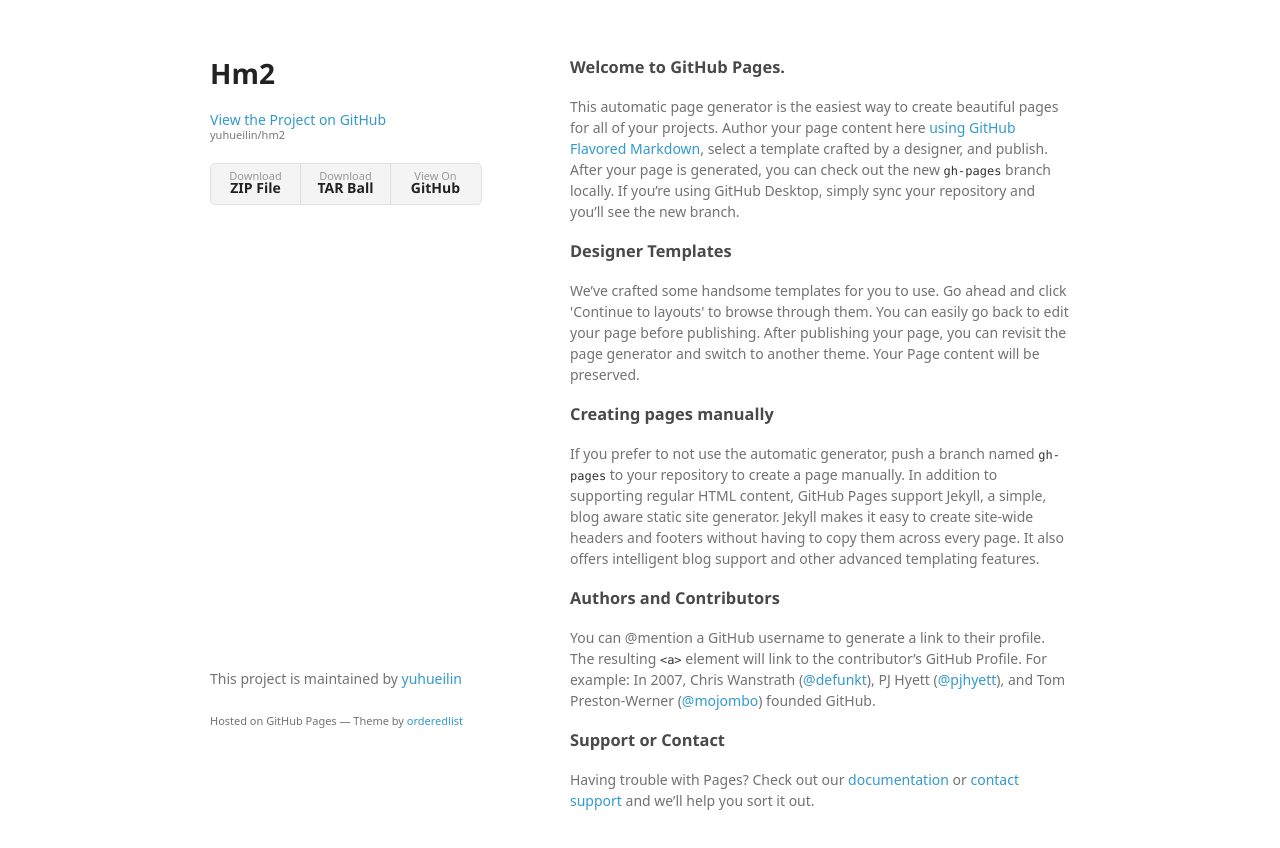
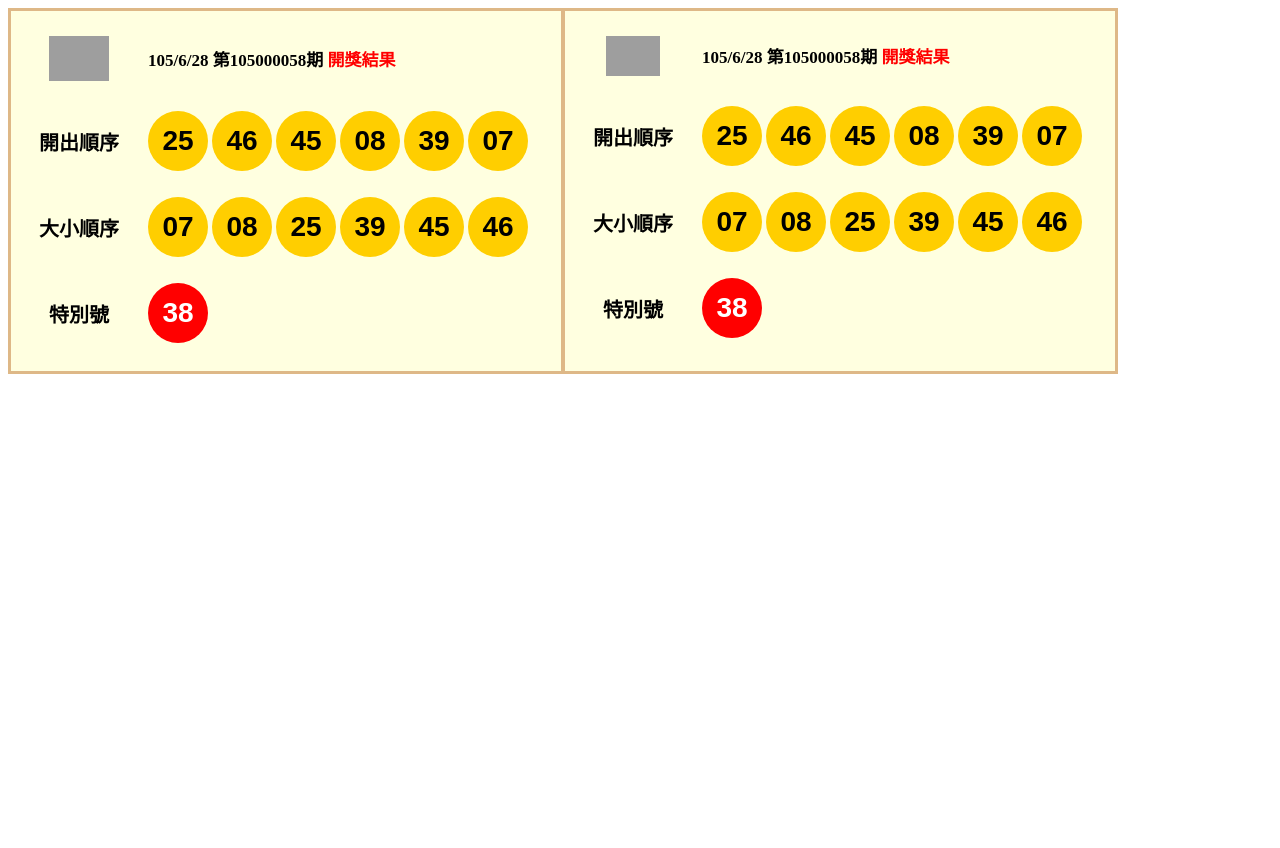
Before and after one commit to yuhueilin/HM2, a plain HTML site: page index.html in a window 1280 px wide. After the commit the page ends 800 px from the top, so only its background shows below. Drawn offline with Linux system fonts and the light colour scheme; grey boxes are pictures that could not be loaded; a web font is replaced by a local one.

Commit message:
Add files via upload

```diff
--- a/index.html
+++ b/index.html
@@ -1,64 +1,126 @@
-<!doctype html>
+<!DOCTYPE html>
 <html>
-  <head>
-    <meta charset="utf-8">
-    <meta http-equiv="X-UA-Compatible" content="chrome=1">
-    <title>Hm2 by yuhueilin</title>
+<head>
+    <meta charset="UTF-8">
+    <meta http-equiv="X-UA-Compatible" content="IE=edge">
+    <title>林育慧HW2</title>
+    <link rel="stylesheet" type="text/css" href="main.css">
+</head>
 
-    <link rel="stylesheet" href="stylesheets/styles.css">
-    <link rel="stylesheet" href="stylesheets/github-light.css">
-    <meta name="viewport" content="width=device-width">
-    <!--[if lt IE 9]>
-    <script src="//html5shiv.googlecode.com/svn/trunk/html5.js"></script>
-    <![endif]-->
-  </head>
-  <body>
-    <div class="wrapper">
-      <header>
-        <h1>Hm2</h1>
-        <p></p>
+<body>
+<link rel="stylesheet" type="text/css" href="main.css">
+<table class="outer">
+<tr>
 
-        <p class="view"><a href="https://github.com/yuhueilin/hm2">View the Project on GitHub <small>yuhueilin/hm2</small></a></p>
+ <!----------- Big Lottery ---------->
+<td>
+  <div class="biglottery">
+  <table class="inner">
+            <tr colspan="7">
+              <td> <div>&nbsp;</div> </td>
+            </tr>
+            <tr>
+                <td>
+                  <div class="top1"><img src="http://www.taiwanlottery.com.tw/images/twl_index_mine_logo_04.gif" (width="45" height="45" )>  </div>
+                </td>
+                <td colspan="6">
+                  <div class="top2"> 105/6/28&nbsp;第105000058期&nbsp;<strong>開獎結果</strong> </div>
+                </td>
+            </tr>
+            <tr colspan="7">
+              <td> <div>&nbsp;</div> </td>
+            </tr>
+            <tr>
+                <td> <div class="info1">開出順序</div> </td>
+                <td> <div class="ball">25</div> </td>
+                <td> <div class="ball">46</div> </td>
+                <td> <div class="ball">45</div> </td>
+                <td> <div class="ball">08</div> </td>
+                <td> <div class="ball">39</div> </td>
+                <td> <div class="ball">07</div> </td>
+            </tr>
+            <tr colspan="7">
+              <td> <div>&nbsp;</div> </td>
+            </tr>
+            <tr>
+                <td> <div class="info1">大小順序</div> </td>
+                <td> <div class="ord">07</div> </td>
+                <td> <div class="ord">08</div> </td>
+                <td> <div class="ord">25</div> </td>
+                <td> <div class="ord">39</div> </td>
+                <td> <div class="ord">45</div> </td>
+                <td> <div class="ord">46</div> </td>
+            </tr>
+            <tr colspan="7">
+              <td> <div>&nbsp;</div> </td>
+            </tr>
+            <tr>
+                <td> <div class="info1">特別號</div>
+                <td> <div class="sup">38</div> </td>
+            </tr>
+            <tr colspan="7">
+              <td> <div>&nbsp;</div> </td>
+            </tr>
+   </table>
+  </div>
+</td>
 
 
-        <ul>
-          <li><a href="https://github.com/yuhueilin/hm2/zipball/master">Download <strong>ZIP File</strong></a></li>
-          <li><a href="https://github.com/yuhueilin/hm2/tarball/master">Download <strong>TAR Ball</strong></a></li>
-          <li><a href="https://github.com/yuhueilin/hm2">View On <strong>GitHub</strong></a></li>
-        </ul>
-      </header>
-      <section>
-        <h3>
-<a id="welcome-to-github-pages" class="anchor" href="#welcome-to-github-pages" aria-hidden="true"><span aria-hidden="true" class="octicon octicon-link"></span></a>Welcome to GitHub Pages.</h3>
+ <!----------- Lottery(49) ---------->
+ <td>
+  <div class="Lottery49">
+  <table class="inner">
+            <tr colspan="7">
+              <td> <div>&nbsp;</div> </td>
+            </tr>
+            <tr>
+                <td>
+                  <div class="top1"><img src="http://www.taiwanlottery.com.tw/images/twl_index_mine_logo_05.gif" (width="40" height="40" )>  </div>
+                </td>
+                <td colspan="6">
+                  <div class="top2"> 105/6/28&nbsp;第105000058期&nbsp;<strong>開獎結果</strong> </div>
+                </td>
+            </tr>
+            <tr colspan="7">
+              <td> <div>&nbsp;</div> </td>
+            </tr>
+            <tr>
+                <td> <div class="info1">開出順序</div> </td>
+                <td> <div class="ball">25</div> </td>
+                <td> <div class="ball">46</div> </td>
+                <td> <div class="ball">45</div> </td>
+                <td> <div class="ball">08</div> </td>
+                <td> <div class="ball">39</div> </td>
+                <td> <div class="ball">07</div> </td>
+            </tr>
+            <tr colspan="7">
+              <td> <div>&nbsp;</div> </td>
+            </tr>
+            <tr>
+                <td> <div class="info1">大小順序</div> </td>
+                <td> <div class="ord">07</div> </td>
+                <td> <div class="ord">08</div> </td>
+                <td> <div class="ord">25</div> </td>
+                <td> <div class="ord">39</div> </td>
+                <td> <div class="ord">45</div> </td>
+                <td> <div class="ord">46</div> </td>
+            </tr>
+            <tr colspan="7">
+              <td> <div>&nbsp;</div> </td>
+            </tr>
+            <tr>
+                <td> <div class="info1">特別號</div>
+                <td> <div class="sup">38</div> </td>
+            </tr>
+            <tr colspan="7">
+              <td> <div>&nbsp;</div> </td>
+            </tr>
+   </table>
+  </div>
+</td>
 
-<p>This automatic page generator is the easiest way to create beautiful pages for all of your projects. Author your page content here <a href="https://guides.github.com/features/mastering-markdown/">using GitHub Flavored Markdown</a>, select a template crafted by a designer, and publish. After your page is generated, you can check out the new <code>gh-pages</code> branch locally. If you’re using GitHub Desktop, simply sync your repository and you’ll see the new branch.</p>
+</tr>
+</table>
 
-<h3>
-<a id="designer-templates" class="anchor" href="#designer-templates" aria-hidden="true"><span aria-hidden="true" class="octicon octicon-link"></span></a>Designer Templates</h3>
-
-<p>We’ve crafted some handsome templates for you to use. Go ahead and click 'Continue to layouts' to browse through them. You can easily go back to edit your page before publishing. After publishing your page, you can revisit the page generator and switch to another theme. Your Page content will be preserved.</p>
-
-<h3>
-<a id="creating-pages-manually" class="anchor" href="#creating-pages-manually" aria-hidden="true"><span aria-hidden="true" class="octicon octicon-link"></span></a>Creating pages manually</h3>
-
-<p>If you prefer to not use the automatic generator, push a branch named <code>gh-pages</code> to your repository to create a page manually. In addition to supporting regular HTML content, GitHub Pages support Jekyll, a simple, blog aware static site generator. Jekyll makes it easy to create site-wide headers and footers without having to copy them across every page. It also offers intelligent blog support and other advanced templating features.</p>
-
-<h3>
-<a id="authors-and-contributors" class="anchor" href="#authors-and-contributors" aria-hidden="true"><span aria-hidden="true" class="octicon octicon-link"></span></a>Authors and Contributors</h3>
-
-<p>You can @mention a GitHub username to generate a link to their profile. The resulting <code>&lt;a&gt;</code> element will link to the contributor’s GitHub Profile. For example: In 2007, Chris Wanstrath (<a href="https://github.com/defunkt" class="user-mention">@defunkt</a>), PJ Hyett (<a href="https://github.com/pjhyett" class="user-mention">@pjhyett</a>), and Tom Preston-Werner (<a href="https://github.com/mojombo" class="user-mention">@mojombo</a>) founded GitHub.</p>
-
-<h3>
-<a id="support-or-contact" class="anchor" href="#support-or-contact" aria-hidden="true"><span aria-hidden="true" class="octicon octicon-link"></span></a>Support or Contact</h3>
-
-<p>Having trouble with Pages? Check out our <a href="https://help.github.com/pages">documentation</a> or <a href="https://github.com/contact">contact support</a> and we’ll help you sort it out.</p>
-      </section>
-      <footer>
-        <p>This project is maintained by <a href="https://github.com/yuhueilin">yuhueilin</a></p>
-        <p><small>Hosted on GitHub Pages &mdash; Theme by <a href="https://github.com/orderedlist">orderedlist</a></small></p>
-      </footer>
-    </div>
-    <script src="javascripts/scale.fix.js"></script>
-
-  </body>
+</body>
 </html>
--- /dev/null
+++ b/main.css
@@ -0,0 +1,63 @@
+.outer{
+background:burlywood
+}
+
+.inner{
+background:lightyellow
+}
+
+div{
+background-color: lightyellow;
+}
+
+.biglottery,.Lottery49{
+width:550px;
+height:360px;
+background-color: lightyellow;
+}
+
+.top1{
+text-align: center;
+}
+.top2{
+font-family:Microsoft JhengHei;
+font-size:17px;
+font-weight: 600;
+color:#000;
+line-height:30px;
+}
+
+strong{
+color:#FF0000
+}
+
+.gap{
+background-color: lightyellow;  */
+}
+
+.info1,.info2,.info3{
+width:130px;
+/* height:px;  */
+font-family:Microsoft JhengHei;
+font-size:20px;
+font-weight:600;
+text-align: center;
+}
+
+.ord,.ball,.sup{
+width:60px;
+height:60px;
+border-radius:50%;
+font-size:28px;
+font-family: Arial;
+font-weight: 900;
+color:#000;
+line-height:60px;
+text-align:center;
+background:#ffce00;
+}
+
+.sup{
+color:#FFFFFF;
+background:#FF0000;
+}
```
